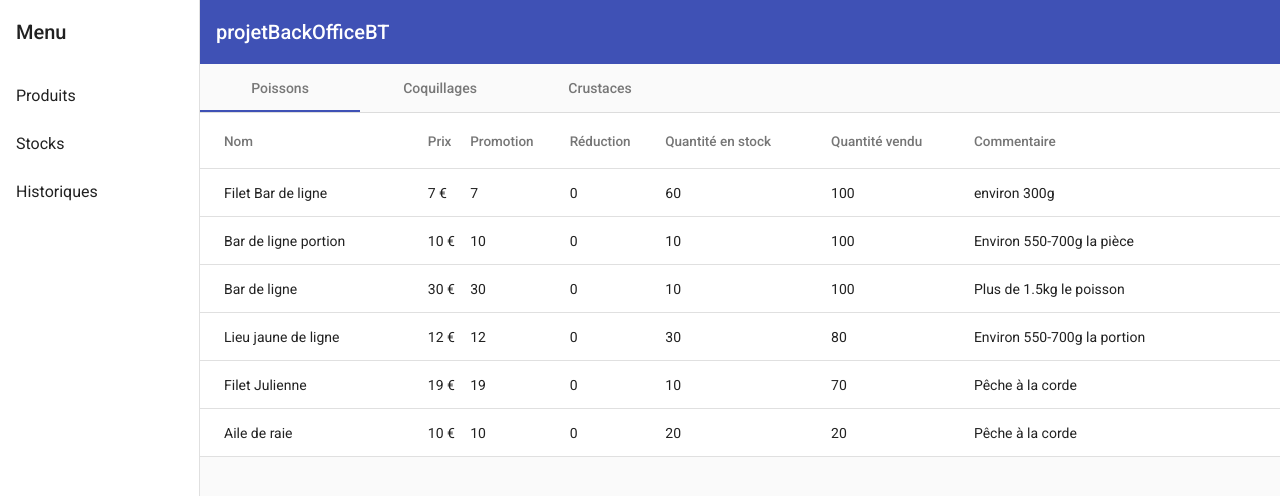
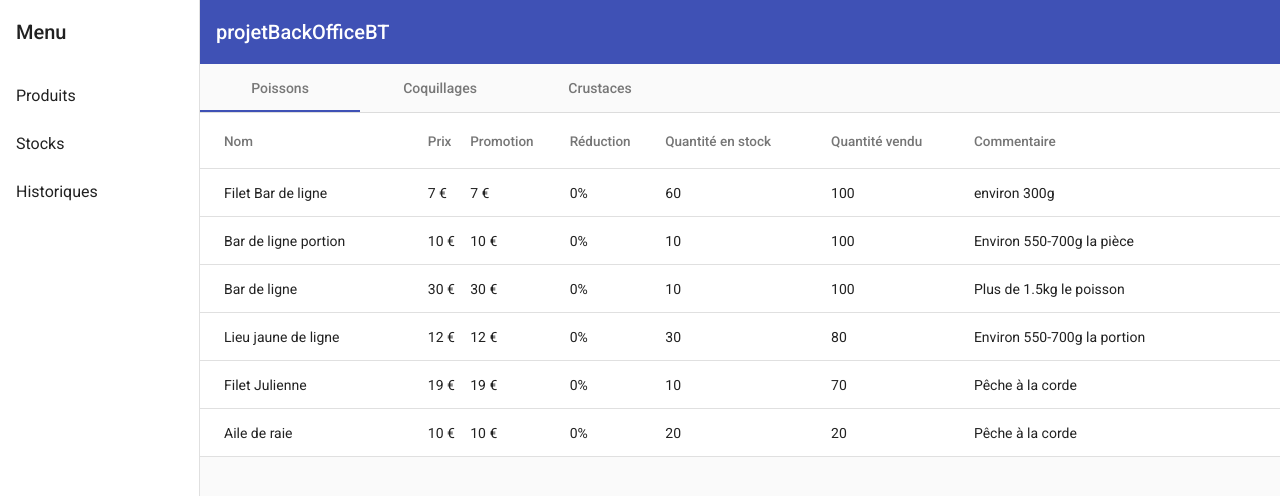
Before and after one commit to kemokaba/BackOfficeBT, an Angular app: page /stock in a window 1280 px wide. Shown: the top 496 px of the page. Built offline with nearby package versions, Linux system fonts and the light colour scheme.

Commit message:
Modif Produit et Tableau créé dans Stock-2

```diff
--- a/src/app/stock/stock.component.html
+++ b/src/app/stock/stock.component.html
@@ -15,12 +15,12 @@
 
             <ng-container matColumnDef="price_on_sale">
                 <th mat-header-cell *matHeaderCellDef> Promotion </th>
-                <td mat-cell *matCellDef="let produit"> {{ produit.price_on_sale }} </td>
+                <td mat-cell *matCellDef="let produit"> {{ produit.price_on_sale }} €</td>
             </ng-container>
 
             <ng-container matColumnDef="discount">
                 <th mat-header-cell *matHeaderCellDef> Réduction </th>
-                <td mat-cell *matCellDef="let produit"> {{ produit.discount }} </td>
+                <td mat-cell *matCellDef="let produit"> {{ produit.discount }}% </td>
             </ng-container>
 
             <ng-container matColumnDef="quantity_stock">
@@ -58,12 +58,12 @@
 
             <ng-container matColumnDef="price_on_sale">
                 <th mat-header-cell *matHeaderCellDef> Promotion </th>
-                <td mat-cell *matCellDef="let produit"> {{ produit.price_on_sale }} </td>
+                <td mat-cell *matCellDef="let produit"> {{ produit.price_on_sale }} €</td>
             </ng-container>
 
             <ng-container matColumnDef="discount">
                 <th mat-header-cell *matHeaderCellDef> Réduction </th>
-                <td mat-cell *matCellDef="let produit"> {{ produit.discount }} </td>
+                <td mat-cell *matCellDef="let produit"> {{ produit.discount }}% </td>
             </ng-container>
 
             <ng-container matColumnDef="quantity_stock">
@@ -101,12 +101,12 @@
 
             <ng-container matColumnDef="price_on_sale">
                 <th mat-header-cell *matHeaderCellDef> Promotion </th>
-                <td mat-cell *matCellDef="let produit"> {{ produit.price_on_sale }} </td>
+                <td mat-cell *matCellDef="let produit"> {{ produit.price_on_sale }} €</td>
             </ng-container>
 
             <ng-container matColumnDef="discount">
                 <th mat-header-cell *matHeaderCellDef> Réduction </th>
-                <td mat-cell *matCellDef="let produit"> {{ produit.discount }} </td>
+                <td mat-cell *matCellDef="let produit"> {{ produit.discount }}% </td>
             </ng-container>
 
             <ng-container matColumnDef="quantity_stock">
```
